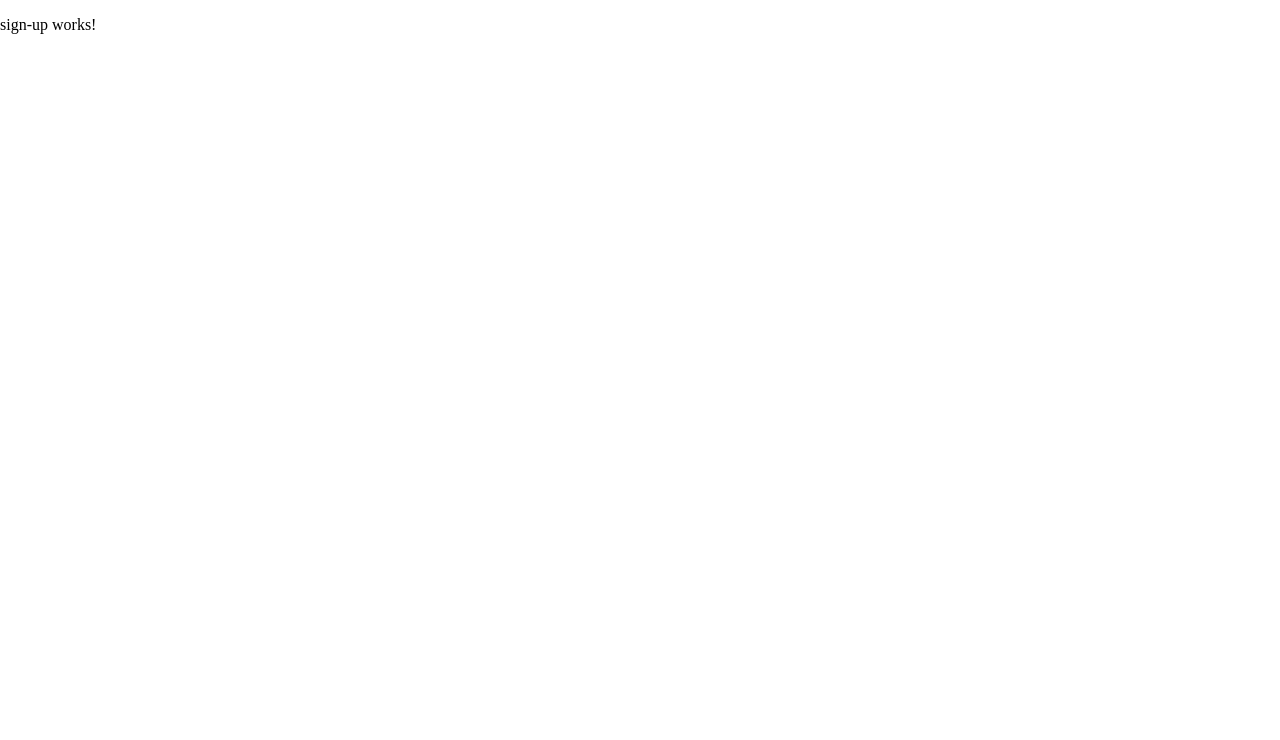
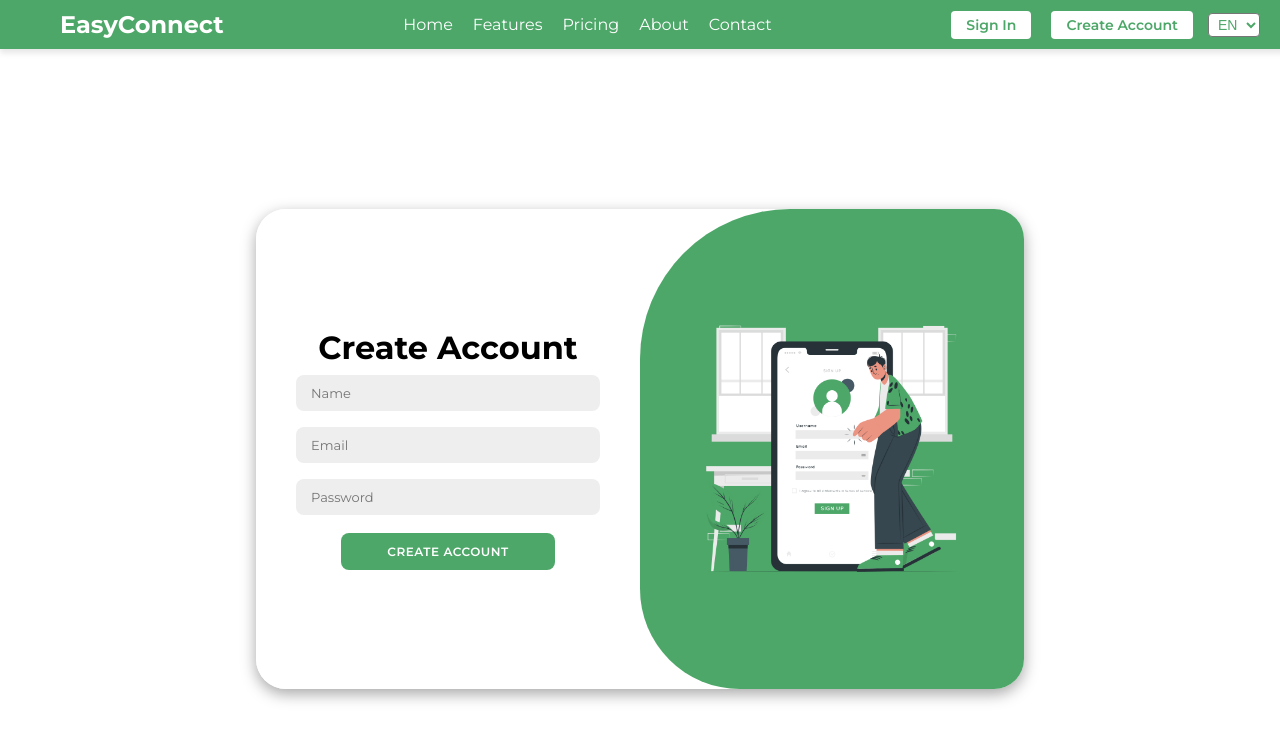
Before and after one commit to zakiahajouni/my-angular-app, an Angular app: page /sign-up in a window 1280 px wide. Shown: the top 740 px of the page. Built offline with nearby package versions, Linux system fonts and the light colour scheme.

Commit message:
added module create account

```diff
--- a/src/app/components/navbar/navbar.component.css
+++ b/src/app/components/navbar/navbar.component.css
@@ -49,11 +49,39 @@
   width: 100%;
 }
 
+/* Auth Buttons and Language Selector Container */
+.auth-language-container {
+  display: flex;
+  align-items: center;
+  gap: 15px; /* Space between buttons and language selector */
+}
+
+/* Auth Buttons Styles */
+.auth-buttons {
+  display: flex;
+  gap: 20px;
+}
+
+.connexion-button, .signup-button {
+  background-color: #fff;
+  color: #4DA768;
+  padding: 5px 15px;
+  border-radius: 4px;
+  text-decoration: none;
+  font-size: 14px;
+  font-weight: 600;
+  transition: background-color 0.3s ease;
+}
+
+.connexion-button:hover, .signup-button:hover {
+  background-color: #e0e0e0;
+}
+
 /* Language Selector Styles */
 .language-selector {
   background-color: #fff;
   color: #4DA768;
-   padding: 2px 5px;
+  padding: 2px 5px;
   border-radius: 4px;
   font-size: 14px;
   cursor: pointer;
@@ -105,6 +133,17 @@
     margin: 15px 0;
   }
 
+  .auth-buttons {
+    flex-direction: column;
+    align-items: center;
+    margin-top: 20px;
+  }
+
+  .connexion-button, .signup-button {
+    width: 200px;
+    text-align: center;
+  }
+
   .navbar-toggle-label {
     display: flex;
   }
@@ -116,6 +155,5 @@
   /* Positioning language selector below links for mobile view */
   .language-selector {
     margin-top: 20px;
-
   }
 }
--- a/src/app/components/navbar/navbar.component.html
+++ b/src/app/components/navbar/navbar.component.html
@@ -8,9 +8,16 @@
       <a href="#">{{ translate('navbar.about') }}</a>
       <a href="#">{{ translate('navbar.contact') }}</a>
     </div>
-    <select (change)="changeLanguage($event)" class="language-selector">
-      <option value="en">EN</option>
-      <option value="fr">FR</option>
-    </select>
+    <!-- Connexion and Créer Compte Buttons + Language Selector -->
+    <div class="auth-language-container">
+      <div class="auth-buttons">
+        <a href="/login" class="connexion-button">{{ translate('login.signIn') }}</a>
+        <a href="/sign-up" class="signup-button">{{ translate('signup.createAccount') }}</a>
+      </div>
+      <select (change)="changeLanguage($event)" class="language-selector">
+        <option value="en">EN</option>
+        <option value="fr">FR</option>
+      </select>
+    </div>
   </div>
 </nav>
--- a/src/app/components/navbar/navbar.component.ts
+++ b/src/app/components/navbar/navbar.component.ts
@@ -10,7 +10,7 @@ export class NavbarComponent {
   currentLang: string;
 
   constructor(private translationService: TranslationService) {
-    this.currentLang = 'en'; // Default language
+    this.currentLang = 'en';
   }
 
   changeLanguage(event: Event) {
--- a/src/app/pages/login/login.component.ts
+++ b/src/app/pages/login/login.component.ts
@@ -1,4 +1,5 @@
 import { Component, OnInit } from '@angular/core';
+import { TranslationService } from 'src/app/translation.service';
 
 @Component({
   selector: 'app-login',
@@ -6,10 +7,23 @@ import { Component, OnInit } from '@angular/core';
   styleUrls: ['./login.component.css']
 })
 export class LoginComponent implements OnInit {
+  currentLang: string;
 
-  constructor() { }
+  constructor(private translationService: TranslationService) {
+    this.currentLang = 'en';
+
+  }
 
   ngOnInit(): void {
   }
+  changeLanguage(event: Event) {
+    const selectElement = event.target as HTMLSelectElement; // Type assertion
+    const lang = selectElement.value; // Get the value of the selected option
+    this.currentLang = lang;
+    this.translationService.changeLanguage(lang);
+  }
 
+  translate(key: string) {
+    return this.translationService.translate(key);
+  }
 }
--- a/src/app/pages/sign-up/sign-up.component.css
+++ b/src/app/pages/sign-up/sign-up.component.css
@@ -0,0 +1,185 @@
+@import url('https://fonts.googleapis.com/css2?family=Montserrat:wght@300;400;500;600;700&display=swap');
+
+* {
+    margin: 0;
+    padding: 0;
+    box-sizing: border-box;
+    font-family: 'Montserrat', sans-serif;
+}
+
+body {
+    background-color: #c9d6ff;
+    background: transparent;
+    display: flex;
+    align-items: center;
+    justify-content: center;
+    flex-direction: column;
+    height: 100vh;
+}
+
+.container {
+    background-color: #fff;
+    border-radius: 30px;
+    box-shadow: 0 5px 15px rgba(0, 0, 0, 0.35);
+    position: relative;
+    overflow: hidden;
+    width: 768px;
+    max-width: 100%;
+    min-height: 480px;
+}
+
+.container p {
+    font-size: 14px;
+    line-height: 20px;
+    letter-spacing: 0.3px;
+    margin: 20px 0;
+}
+
+.container span {
+    font-size: 12px;
+}
+
+.container a {
+    color: #333;
+    font-size: 13px;
+    text-decoration: none;
+    margin: 15px 0 10px;
+}
+
+.container button {
+    background-color: #4DA768;
+    color: #fff;
+    font-size: 12px;
+    padding: 10px 45px;
+    border: 1px solid transparent;
+    border-radius: 8px;
+    font-weight: 600;
+    letter-spacing: 0.5px;
+    text-transform: uppercase;
+    margin-top: 10px;
+    cursor: pointer;
+}
+
+.container button.hidden {
+    background-color: transparent;
+    border-color: #fff;
+}
+
+.container form {
+    background-color: #fff;
+    display: flex;
+    align-items: center;
+    justify-content: center;
+    flex-direction: column;
+    padding: 0 40px;
+    height: 100%;
+}
+
+.container input {
+    background-color: #eee;
+    border: none;
+    margin: 8px 0;
+    padding: 10px 15px;
+    font-size: 13px;
+    border-radius: 8px;
+    width: 100%;
+    outline: none;
+}
+
+.form-container {
+    position: absolute;
+    top: 0;
+    height: 100%;
+    transition: all 0.6s ease-in-out;
+}
+
+.sign-up {
+    left: 0;
+    width: 50%;
+    z-index: 2;
+}
+
+.container.active .sign-up {
+    transform: translateX(100%);
+}
+
+.social-icons {
+    margin: 20px 0;
+}
+
+.social-icons a {
+    border: 1px solid #ccc;
+    border-radius: 20%;
+    display: inline-flex;
+    justify-content: center;
+    align-items: center;
+    margin: 0 3px;
+    width: 40px;
+    height: 40px;
+}
+
+.toggle-container {
+    position: absolute;
+    top: 0;
+    left: 50%;
+    width: 50%;
+    height: 100%;
+    overflow: hidden;
+    transition: all 0.6s ease-in-out;
+    border-radius: 150px 0 0 100px;
+    z-index: 1000;
+}
+
+.container.active .toggle-container {
+    transform: translateX(-100%);
+    border-radius: 0 150px 100px 0;
+}
+
+.toggle {
+    background-color: #4DA768;
+    height: 100%;
+    background: linear-gradient(to right, #4DA768, #4DA768);
+    color: #fff;
+    position: relative;
+    left: -100%;
+    height: 100%;
+    width: 200%;
+    transform: translateX(0);
+    transition: all 0.6s ease-in-out;
+}
+
+.container.active .toggle {
+    transform: translateX(50%);
+}
+
+.toggle-panel {
+    position: absolute;
+    width: 50%;
+    height: 100%;
+    display: flex;
+    align-items: center;
+    justify-content: center;
+    flex-direction: column;
+    padding: 0 30px;
+    text-align: center;
+    top: 0;
+    transform: translateX(0);
+    transition: all 0.6s ease-in-out;
+}
+
+.toggle-left {
+    transform: translateX(-200%);
+}
+
+.container.active .toggle-left {
+    transform: translateX(0);
+}
+
+.toggle-right {
+    right: 0;
+    transform: translateX(0);
+}
+
+.container.active .toggle-right {
+    transform: translateX(200%);
+}
--- a/src/app/pages/sign-up/sign-up.component.html
+++ b/src/app/pages/sign-up/sign-up.component.html
@@ -1 +1,41 @@
-<p>sign-up works!</p>
+<app-navbar></app-navbar>
+
+<!DOCTYPE html>
+<html lang="en">
+
+<head>
+    <meta charset="UTF-8">
+    <meta name="viewport" content="width=device-width, initial-scale=1.0">
+    <link rel="stylesheet" href="https://cdnjs.cloudflare.com/ajax/libs/font-awesome/6.4.2/css/all.min.css">
+    <link rel="stylesheet" href="sign-up.component.css">
+    <title>Modern Sign-Up Page | AsmrProg</title>
+</head>
+
+<body>
+
+    <div class="container" id="container">
+        <div class="form-container sign-up">
+            <form>
+                <h1>{{ translate('signup.createAccount') }}</h1>
+
+                <input type="text" placeholder="{{ translate('signup.name') }}">
+                <input type="email" placeholder="{{ translate('login.email') }}">
+                <input type="password" placeholder="{{ translate('login.password') }}">
+
+                <button>{{ translate('signup.createAccount') }}</button>
+            </form>
+        </div>
+
+        <div class="toggle-container">
+            <div class="toggle">
+                <div class="toggle-panel toggle-right">
+                    <img src="./assets/img/Sign up.png" alt="Sign up illustration" width="300" height="300">
+
+                </div>
+            </div>
+        </div>
+    </div>
+
+</body>
+
+</html>
--- a/src/app/pages/sign-up/sign-up.component.ts
+++ b/src/app/pages/sign-up/sign-up.component.ts
@@ -1,4 +1,5 @@
 import { Component, OnInit } from '@angular/core';
+import { TranslationService } from 'src/app/translation.service';
 
 @Component({
   selector: 'app-sign-up',
@@ -6,10 +7,23 @@ import { Component, OnInit } from '@angular/core';
   styleUrls: ['./sign-up.component.css']
 })
 export class SignUpComponent implements OnInit {
+  currentLang: string;
 
-  constructor() { }
+  constructor(private translationService: TranslationService) {
+    this.currentLang = 'en';
+  }
+
 
   ngOnInit(): void {
   }
+  changeLanguage(event: Event) {
+    const selectElement = event.target as HTMLSelectElement; // Type assertion
+    const lang = selectElement.value; // Get the value of the selected option
+    this.currentLang = lang;
+    this.translationService.changeLanguage(lang);
+  }
 
+  translate(key: string) {
+    return this.translationService.translate(key);
+  }
 }
--- a/src/app/pages/sign-up/sign-up.module.ts
+++ b/src/app/pages/sign-up/sign-up.module.ts
@@ -3,6 +3,7 @@ import { CommonModule } from '@angular/common';
 
 import { SignUpRoutingModule } from './sign-up-routing.module';
 import { SignUpComponent } from './sign-up.component';
+import { SharedModule } from 'src/app/shared/shared.module';
 
 
 @NgModule({
@@ -11,7 +12,9 @@ import { SignUpComponent } from './sign-up.component';
   ],
   imports: [
     CommonModule,
+    SharedModule,
     SignUpRoutingModule
+
   ]
 })
 export class SignUpModule { }
```
Also changed, not shown: src/app/pages/login/login.component.html (+9 -35 lines), src/assets/img/Sign up.png (added).
